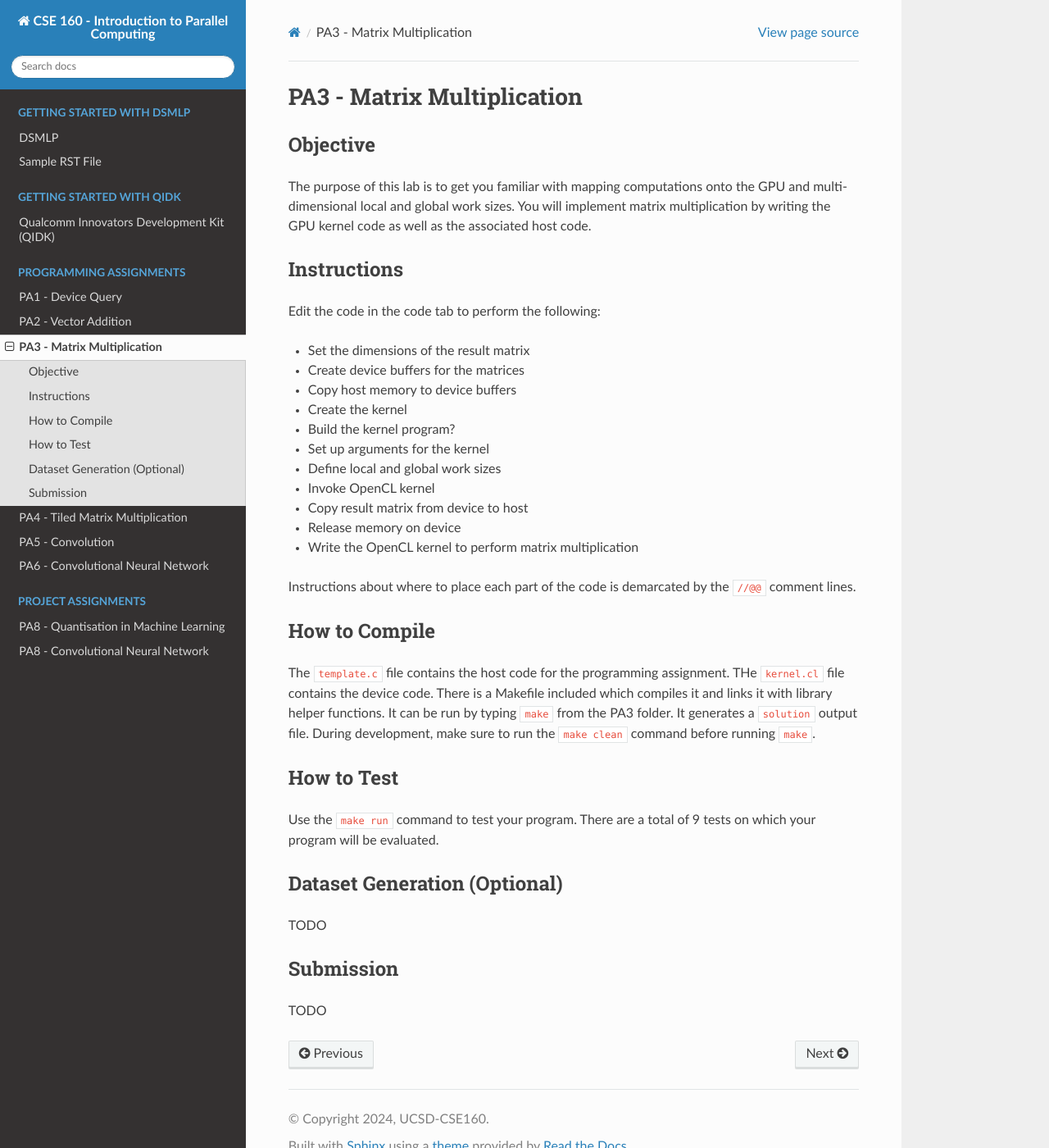
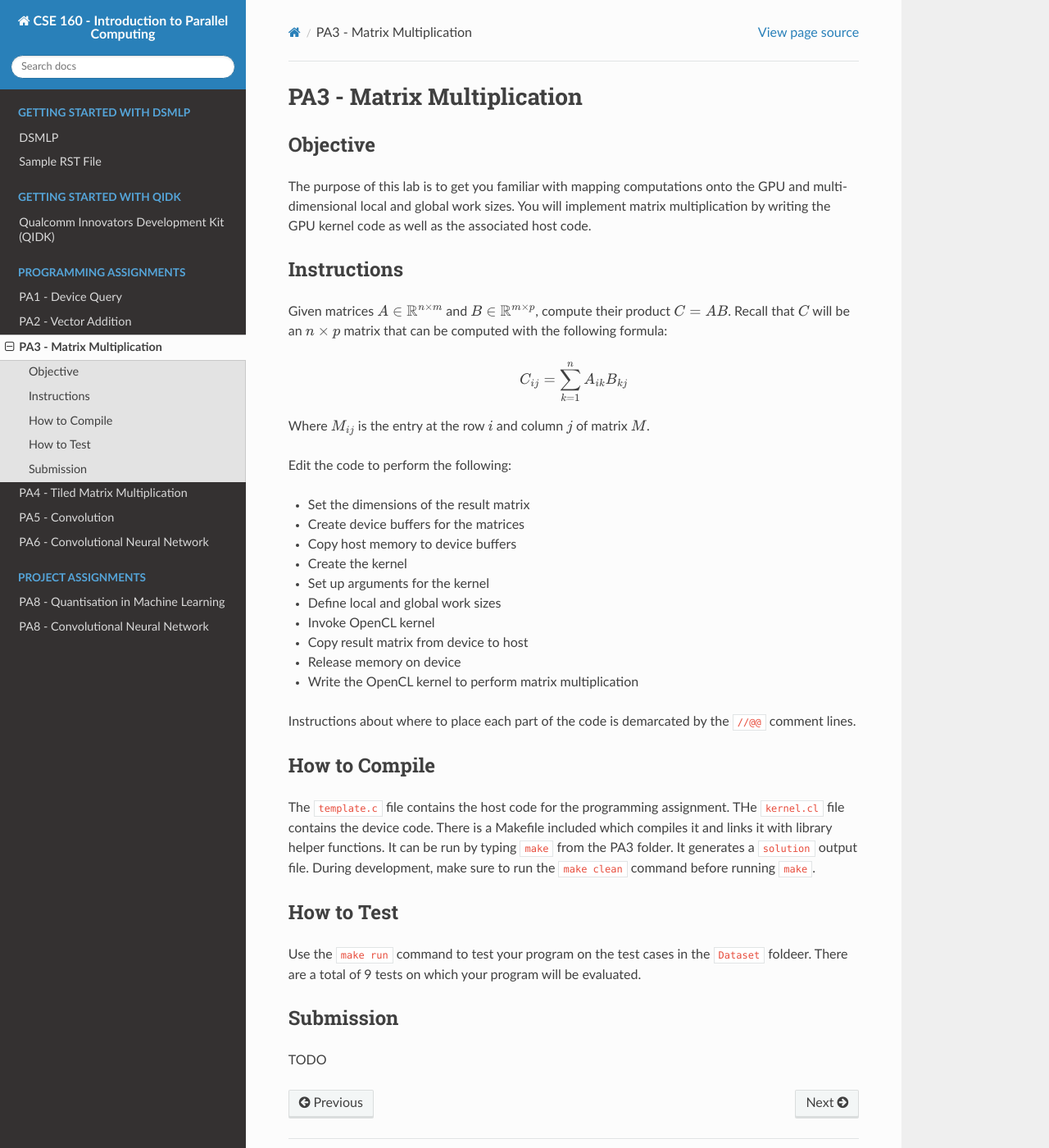
Before and after one commit to KastnerRG/cse160-docs, a Sphinx documentation site: the page built from docs/source/PA3.rst, in a window 1280 px wide and 1400 px high. Shown: the whole window at 82% size. Built offline with Sphinx 7.4.7 and the Read the Docs theme 2.0.0, drawn with Linux system fonts in a browser that asks for light colours; formulas are drawn with MathJax 3.

Commit message:
PA3 writeup formulas

```diff
--- a/docs/source/PA3.rst
+++ b/docs/source/PA3.rst
@@ -9,13 +9,25 @@ by writing the GPU kernel code as well as the associated host code.
 
 Instructions
 ^^^^^^^^^^^^^
-Edit the code in the code tab to perform the following:
+Given matrices :math:`A \in \mathbb{R}^{n \times m}`
+and :math:`B \in \mathbb{R}^{m \times p}`, compute
+their product :math:`C = AB`.
+Recall that :math:`C` will be an :math:`n \times p` matrix that
+can be computed with the following formula:
+
+.. math::
+    C_{ij} = \sum_{k = 1}^n A_{ik} B_{kj}
+
+Where :math:`M_{ij}` is the entry at the row :math:`i` and
+column :math:`j` of matrix :math:`M`.
+
+
+Edit the code to perform the following:
 
 * Set the dimensions of the result matrix
 * Create device buffers for the matrices
 * Copy host memory to device buffers
 * Create the kernel
-* Build the kernel program?
 * Set up arguments for the kernel
 * Define local and global work sizes
 * Invoke OpenCL kernel
@@ -35,11 +47,9 @@ During development, make sure to run the :code:`make clean` command before runni
 
 How to Test
 ^^^^^^^^^^^
-Use the :code:`make run` command to test your program. There are a total of 9 tests on which your program will be evaluated.
-
-Dataset Generation (Optional)
-^^^^^^^^^^^^^^^^^^^^^^^^^^^^^
-TODO
+Use the :code:`make run` command to test your program on the
+test cases in the :code:`Dataset` foldeer.
+There are a total of 9 tests on which your program will be evaluated.
 
 Submission
 ^^^^^^^^^^
```
